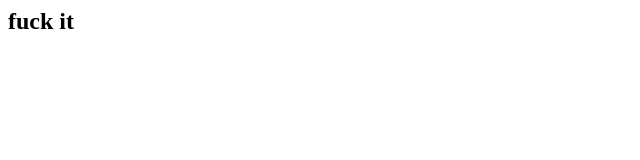
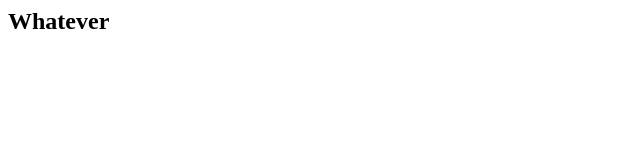
Before and after one commit to ewally24/test, a plain HTML site: page index.html in a window 1280 px wide. Shown: the full height of the page, 0-640 px from the left. Drawn offline with Linux system fonts and the light colour scheme.

Commit message:
h2 change

```diff
--- a/index.html
+++ b/index.html
@@ -1 +1 @@
-<h2>fuck it</h2>
+<h2>Whatever</h2>
```
